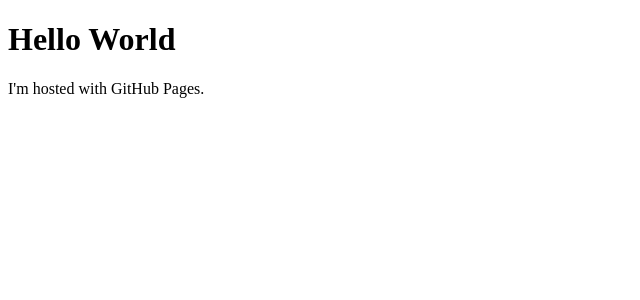
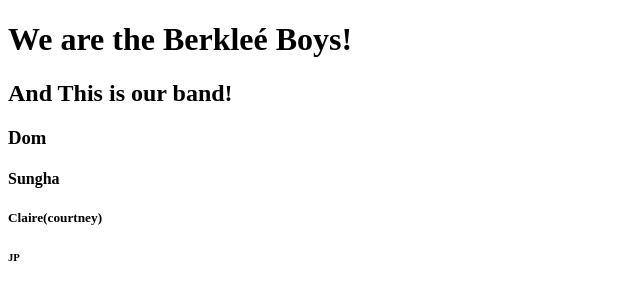
Before and after one commit to Windmilz/Windmilz.github.io, a plain HTML site: page index.html in a window 1280 px wide. Shown: the whole page, without its empty margins (0-640 px from the left). Drawn offline with Linux system fonts and the light colour scheme.

Commit message:
Added sections to HTML for delegation or whatever

```diff
--- a/index.html
+++ b/index.html
@@ -1,7 +1,14 @@
 <!DOCTYPE html>
 <html>
 <body>
-<h1>Hello World</h1>
-<p>I'm hosted with GitHub Pages.</p>
+<h1>We are the Berkleé Boys!</h1>
+<h2>And This is our band!</h2>
+<h3>Dom</h3>
+<p></p>
+<h4>Sungha</h4>
+<p></p>
+<h5>Claire(courtney)</h5>
+<p></p>
+<h6>JP</h6>
 </body>
 </html>
```
